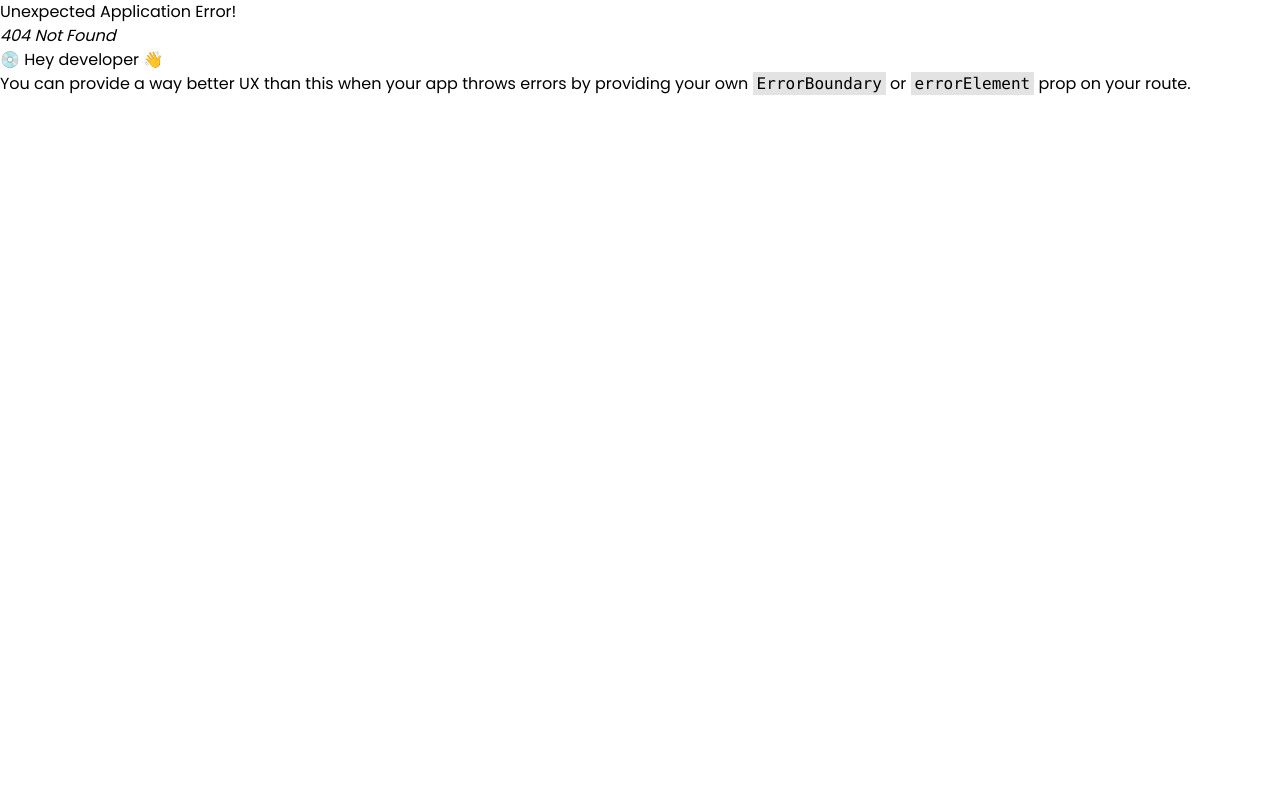
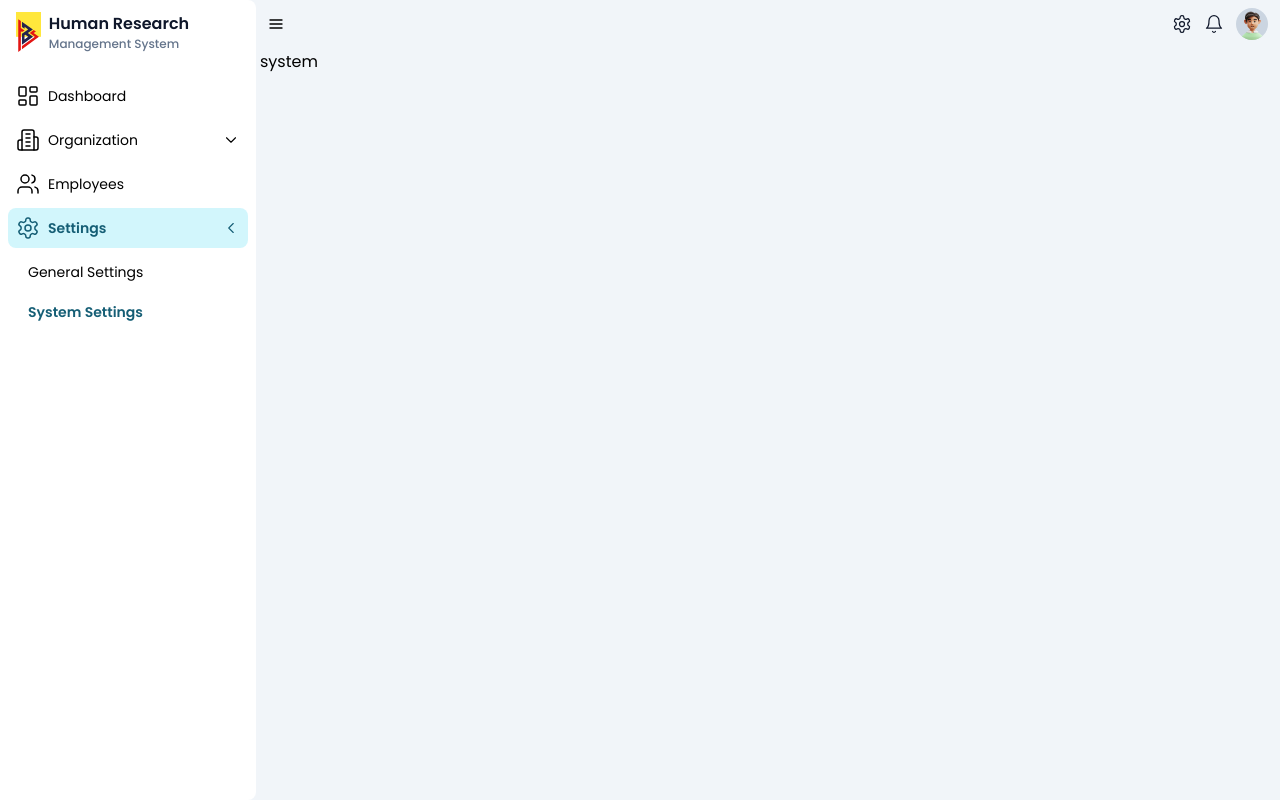
Before and after one commit to parth-patel-1798/hms, a React (Vite) app: page /hms/settings/system in a window 1280 px wide. Before the commit this address had no page. Built offline with nearby package versions, Linux system fonts and the light colour scheme.

Commit message:
setup menu (Dropdown)

```diff
--- a/src/assets/scss/layouts/MainLayout/_sidebar.scss
+++ b/src/assets/scss/layouts/MainLayout/_sidebar.scss
@@ -20,7 +20,7 @@
 
 
 .sidebar {
-  @apply flex flex-col gap-2 h-full bg-white rounded-r-xl transition-all duration-500 z-40;
+  @apply flex flex-col gap-2 h-full bg-white rounded-r-lg transition-all duration-500 z-40;
 }
 
 .sidebar-nav {
@@ -38,3 +38,12 @@
 .sidebar-parent-active {
   @apply bg-cyan-400/20 text-cyan-800 font-semibold;
 }
+
+
+.collapse-menu {
+  @apply block md:hidden;
+}
+
+.sidebar:hover .collapse-menu {
+  @apply block;
+}
--- /dev/null
+++ b/src/components/Menu.jsx
@@ -0,0 +1,91 @@
+import React, { useEffect, useRef, useState } from "react";
+import { NavLink, Link } from "react-router-dom";
+
+// Hook to detect clicks outside the menu
+function useOutsideClick(ref, callback) {
+  useEffect(() => {
+    function handleClickOutside(event) {
+      if (ref.current && !ref.current.contains(event.target)) {
+        callback();
+      }
+    }
+    document.addEventListener("mousedown", handleClickOutside);
+    return () => {
+      document.removeEventListener("mousedown", handleClickOutside);
+    };
+  }, [ref, callback]);
+}
+
+const Menu = ({ trigger, children }) => {
+  const [isOpen, setIsOpen] = useState(false);
+  const menuRef = useRef(null);
+
+  useOutsideClick(menuRef, () => setIsOpen(false));
+
+  return (
+    <div className="relative inline-block text-left" ref={menuRef}>
+      {/* Dropdown Trigger */}
+      <div
+        className="cursor-pointer"
+        onClick={() => setIsOpen((prev) => !prev)}
+      >
+        {trigger}
+      </div>
+
+      {/* Dropdown Menu */}
+      {isOpen && (
+        <div className="absolute right-0 z-10 mt-2 w-48 origin-top-right rounded-md bg-white shadow-lg ring-1 ring-black ring-opacity-5 focus:outline-none">
+          <div className="p-1">
+            {/* Pass setIsOpen to children */}
+            {React.Children.map(children, (child) => {
+              return React.cloneElement(child, {
+                closeMenu: () => setIsOpen(false),
+              });
+            })}
+          </div>
+        </div>
+      )}
+    </div>
+  );
+};
+
+// Enhanced MenuItem component
+const MenuItem = ({
+  children,
+  onClick,
+  closeMenu,
+  to,
+  as = NavLink,
+  ...props
+}) => {
+  const handleClick = () => {
+    if (onClick) onClick();
+    if (closeMenu) closeMenu();
+  };
+
+  if (to) {
+    const Component = as;
+    return (
+      <Component
+        to={to}
+        className="block w-full px-4 py-2 text-left text-sm text-gray-700 hover:bg-gray-100 hover:rounded-md hover:text-gray-900"
+        onClick={handleClick}
+        {...props}
+      >
+        {children}
+      </Component>
+    );
+  }
+
+  // Otherwise, render as a button
+  return (
+    <button
+      className="block w-full px-4 py-2 text-left text-sm text-gray-700 hover:bg-gray-100 hover:rounded-md hover:text-gray-900"
+      onClick={handleClick}
+    >
+      {children}
+    </button>
+  );
+};
+
+export { Menu, MenuItem };
--- a/src/contexts/MenuContext.jsx
+++ b/src/contexts/MenuContext.jsx
@@ -5,7 +5,7 @@ const MenuContext = createContext(null);
 
 export const MenuProvider = ({ children }) => {
   const { isMobile } = useScreenSize();
-  const [isOpen, setIsOpen] = useState(!isMobile);
+  const [isOpen, setIsOpen] = useState(false);
   const [isHover, setIsHover] = useState(false);
 
   function toggleMenu() {
@@ -16,16 +16,13 @@ export const MenuProvider = ({ children }) => {
     setIsOpen(!isMobile);
   }, [isMobile]);
 
-  const providerValue = useMemo(
-    () => ({
-      isOpen,
-      setIsOpen,
-      isHover,
-      setIsHover,
-      toggleMenu,
-    }),
-    [isOpen, isHover, toggleMenu]
-  );
+  const providerValue = {
+    isOpen,
+    setIsOpen,
+    isHover,
+    setIsHover,
+    toggleMenu,
+  };
   return (
     <MenuContext.Provider value={providerValue}>
       {children}
--- a/src/layouts/MainLayout/Header/index.jsx
+++ b/src/layouts/MainLayout/Header/index.jsx
@@ -2,12 +2,12 @@ import React from "react";
 import useMenu from "@hooks/useMenu";
 import ProfilePicture from "@assets/images/ProfilePicture.webp";
 import { FiMenu } from "react-icons/fi";
-import { IoNotificationsOutline, IoSettingsOutline } from "react-icons/io5";
 import { Bell, Settings } from "lucide-react";
+import { Menu, MenuItem } from "@components/Menu";
+import { NavLink } from "react-router-dom";
 
 const Header = () => {
   const { isOpen, setIsOpen } = useMenu();
-
   return (
     <header className="p-1 flex items-center justify-between">
       <div
@@ -27,18 +27,39 @@ const Header = () => {
           className="text-slate-900 cursor-pointer"
         />
         {/* Notificatoin Secton */}
+        <Menu
+          trigger={
             <Bell
               size={"20"}
               strokeWidth={1.5}
               className="text-slate-900 cursor-pointer"
             />
+          }
+        >
+          <MenuItem>demo</MenuItem>
+        </Menu>
+
         {/* profile Secton */}
+        <Menu
+          trigger={
             <img
               className="h-8 rounded-full cursor-pointer bg-slate-300"
               alt=""
               src={ProfilePicture || ""}
             />
+          }
+        >
+          <MenuItem as={NavLink} to={"/profile"}>
+            Profile
+          </MenuItem>
+          <MenuItem>Settings</MenuItem>
+          <MenuItem className="">
+            <span className="text-red-800 font-medium">Logout</span>
+          </MenuItem>
+        </Menu>
       </section>
+
+      {/*  */}
     </header>
   );
 };
--- a/src/layouts/MainLayout/Sidebar/MenuItems.jsx
+++ b/src/layouts/MainLayout/Sidebar/MenuItems.jsx
@@ -1,4 +1,4 @@
-import { Building2, LayoutDashboard, Users } from "lucide-react";
+import { Building2, LayoutDashboard, Settings, Users } from "lucide-react";
 
 const MenuItems = [
   {
@@ -18,15 +18,6 @@ const MenuItems = [
         title: "Clients",
         link: "organization/clients",
       },
-      {
-        title: "Departments",
-        child: [
-          {
-            title: "Locations1",
-            link: "organization/departments/location1",
-          },
-        ],
-      },
     ],
   },
   {
@@ -34,6 +25,20 @@ const MenuItems = [
     link: "employees",
     icon: <Users strokeWidth={1.5} />,
   },
+  {
+    title: "Settings",
+    icon: <Settings strokeWidth={1.5} />,
+    child: [
+      {
+        title: "General Settings",
+        link: "settings/general",
+      },
+      {
+        title: "System Settings",
+        link: "settings/system",
+      },
+    ],
+  },
 ];
 
 export default MenuItems;
--- a/src/layouts/MainLayout/Sidebar/SubMenu.jsx
+++ b/src/layouts/MainLayout/Sidebar/SubMenu.jsx
@@ -5,7 +5,7 @@ import { Collapse } from "react-collapse";
 import { NavLink } from "react-router-dom";
 
 const SubMenu = ({ activeSubmenu, item, i, locationName }) => {
-  const { isOpen } = useMenu();
+  const { toggleMenu } = useMenu();
 
   const [activeMultiMenu, setMultiMenu] = useState(null);
 
@@ -39,7 +39,6 @@ const SubMenu = ({ activeSubmenu, item, i, locationName }) => {
           if (ciIndex !== -1) {
             submenuIndex = i;
           } else {
-            // Recursively check for nested child menus
             menu.child.forEach((subMenu, j) => {
               if (subMenu.link === locationName || subMenu.child) {
                 submenuIndex = i; // set the parent index
@@ -55,13 +54,6 @@ const SubMenu = ({ activeSubmenu, item, i, locationName }) => {
     setMultiMenu(activeIndex);
   }, [location]);
 
-  //   console.log(" ");
-  //   console.log("activeSubmenu", activeSubmenu);
-  //   console.log("locationName", locationName);
-  //   console.log("activeSubmenu", activeSubmenu);
-  //   console.log("activeMultiMenu", activeMultiMenu);
-  //   console.log(" ");
-
   return (
     <Collapse isOpened={activeSubmenu === i}>
       <ul className="p-1 space-y-4">
@@ -70,8 +62,18 @@ const SubMenu = ({ activeSubmenu, item, i, locationName }) => {
             {!menu.child ? (
               <NavLink
                 to={menu.link}
-                className={`w-full cursor-pointer inline-flex gap-2 items-center rounded-lg hover:text-cyan-800 hover:font-medium`}
-                onClick={() => toggleMultiMenu(j)}
+                // className={`w-full cursor-pointer inline-flex gap-2 items-center rounded-lg font-normal hover:text-cyan-800 hover:font-medium`}
+                onClick={() => {
+                  toggleMultiMenu(j);
+                  toggleMenu();
+                }}
+                className={({ isActive }) =>
+                  `w-full cursor-pointer inline-flex gap-2 items-center rounded-lg ${
+                    isActive
+                      ? "text-cyan-800 font-semibold"
+                      : "hover:text-cyan-800 font-normal"
+                  }`
+                }
               >
                 {menu.icon && (
                   <div className="pl-2 truncate md:whitespace-normal md:overflow-visible">
@@ -79,9 +81,7 @@ const SubMenu = ({ activeSubmenu, item, i, locationName }) => {
                   </div>
                 )}
                 <div className="truncate flex-1 flex justify-between items-center pr-2">
-                  <span className="truncate text-sm font-medium">
-                    {menu.title}
-                  </span>
+                  <span className="truncate text-sm">{menu.title}</span>
                 </div>
               </NavLink>
             ) : (
--- a/src/layouts/MainLayout/Sidebar/index.jsx
+++ b/src/layouts/MainLayout/Sidebar/index.jsx
@@ -62,13 +62,11 @@ const Sidebar = () => {
           isOpen ? "w-64" : "w-0 md:w-[56px] md:hover:w-64"
         }
         ${isMobile ? "absolute top-0 left-0" : "relative"}`}
-        // onMouseEnter={() => setIsHover(true)}
-        // onMouseLeave={() => setIsHover(false)}
       >
         <nav className={`truncate md:whitespace-normal flex-1 flex flex-col`}>
           {/* head */}
           <div className="p-2">
-            <div className={`sidebar-title px-2 pt-1 pb-3`}>
+            <div className={`sidebar-title px-2 pt-1`}>
               <img src={CompanyLogo} className="h-10" alt="Company Logo" />
               <div className={`logo-text truncate relative inline-block`}>
                 <span className="font-semibold text-slate-900">
@@ -119,7 +117,6 @@ const Sidebar = () => {
                           }`}
                         onClick={() => {
                           toggleSubmenu(i);
-                          toggleMenu();
                         }}
                       >
                         <div className="pl-2 truncate md:whitespace-normal md:overflow-visible">
@@ -136,12 +133,14 @@ const Sidebar = () => {
                           </span>
                         </div>
                       </div>
+                      <div className={`${isOpen ? "" : "collapse-menu"}`}>
                         <SubMenu
                           activeSubmenu={activeSubmenu}
                           item={menu}
                           i={i}
                           locationName={locationName}
                         />
+                      </div>
                     </>
                   )}
                 </li>
--- a/src/layouts/MainLayout/index.jsx
+++ b/src/layouts/MainLayout/index.jsx
@@ -1,5 +1,5 @@
+import React from "react";
 import { MenuProvider } from "@contexts/MenuContext";
-import React from "react";
 import { Outlet } from "react-router-dom";
 import Header from "./Header";
 import Sidebar from "./Sidebar";
--- a/src/routes/PrivateRoutes.jsx
+++ b/src/routes/PrivateRoutes.jsx
@@ -6,6 +6,14 @@ const PrivateRoutes = {
   path: "/hms",
   element: <MainLayout />,
   children: [
+    {
+      path: "profile",
+      element: <div>Profile</div>,
+      loader: () => {
+        return true;
+      },
+      // errorElement: <div>Error</div>,
+    },
     {
       path: "dashboard",
       element: <Dashboard />,
@@ -39,8 +47,16 @@ const PrivateRoutes = {
       errorElement: <div>Error</div>,
     },
     {
-      path: "organization/departments/location1",
-      element: <div>department</div>,
+      path: "settings/general",
+      element: <div>general</div>,
+      loader: () => {
+        return true;
+      },
+      errorElement: <div>Error</div>,
+    },
+    {
+      path: "settings/system",
+      element: <div>system</div>,
       loader: () => {
         return true;
       },
```
Also changed, not shown: src/components/index.jsx (added). Lines whose indentation alone changed are shown as unchanged.
